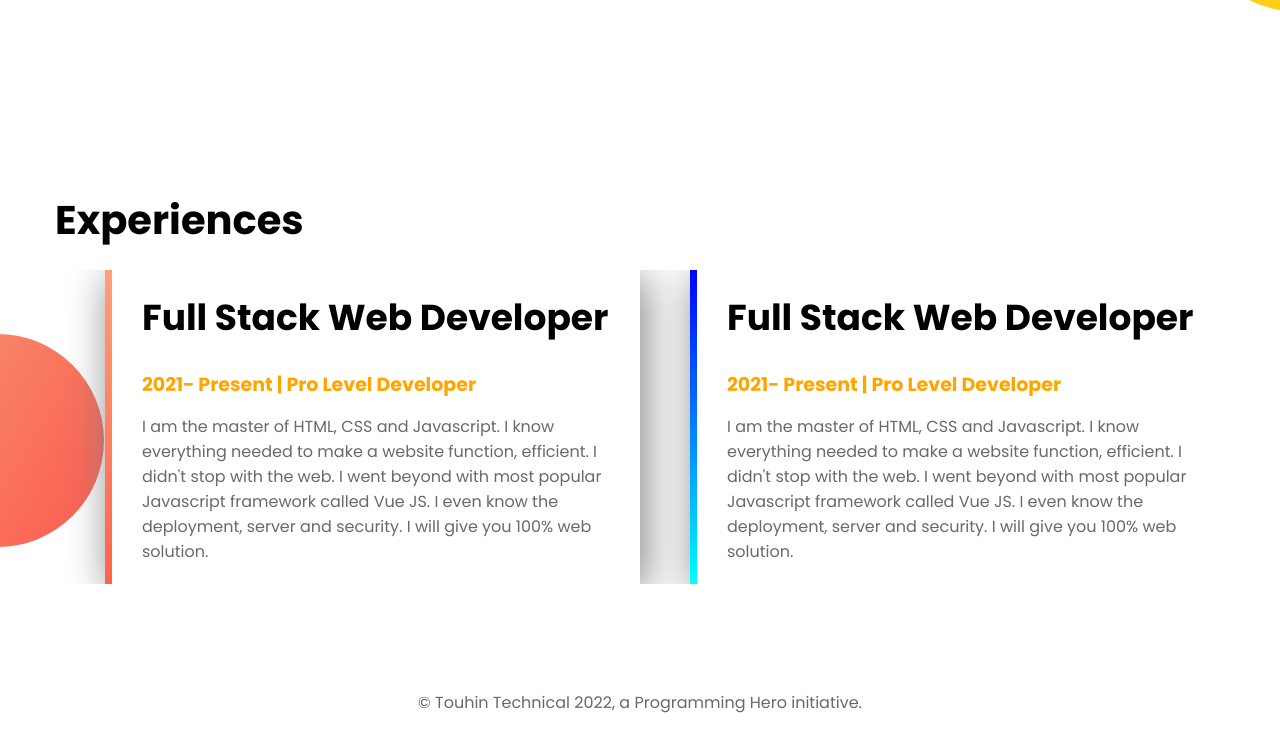
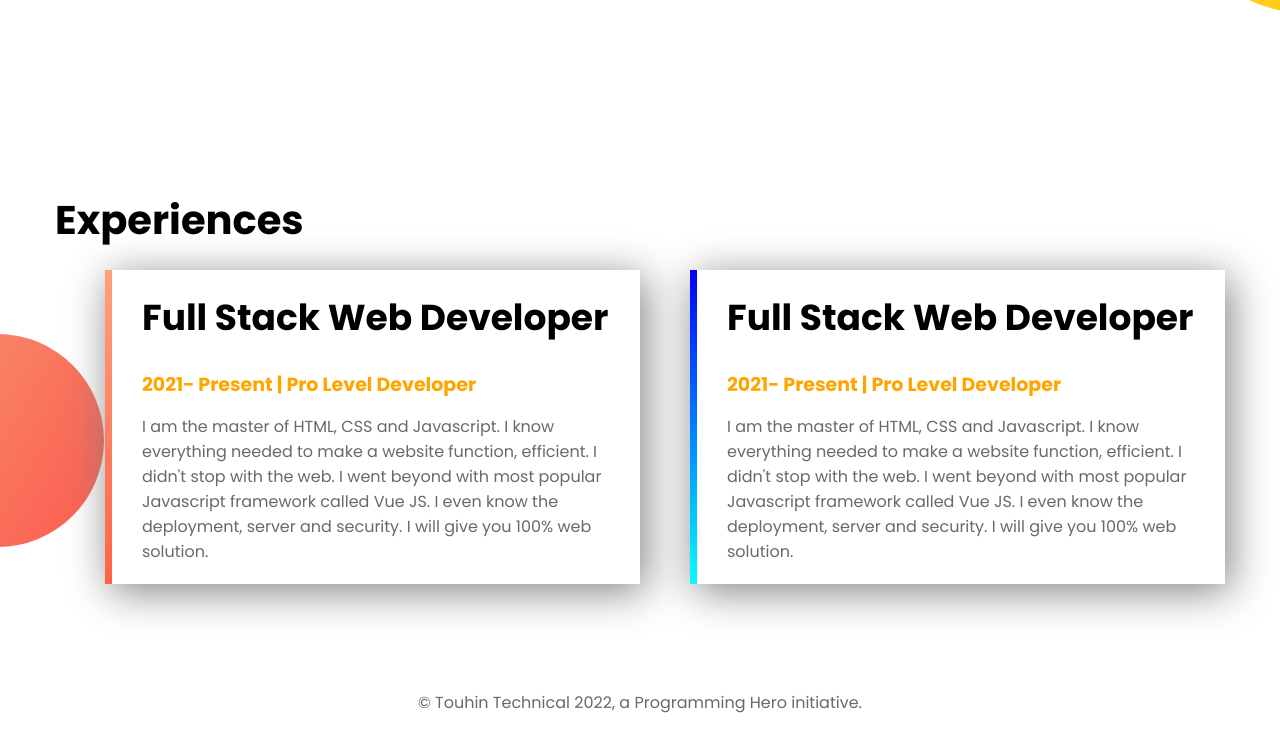
Before and after one commit to TouhinTechnical/developerTouhin-portfolio, a plain HTML site: page index.html in a window 1280 px wide. Shown: the part 1110-1840 px from the top of the page. Drawn offline with Linux system fonts and the light colour scheme.

Commit message:
index file simple change

```diff
--- a/index.html
+++ b/index.html
@@ -58,9 +58,9 @@
     </section>
     <section class="servive-section bg-banner-ser h-500">
         <div class="container">
-            <div class="main-service clearfix">
+            <div class="main-service">
                 <h2 class="ser-title">Experiences</h2>
-                <div class="service-content clearfix">
+                <div class="service-content">
                     <div class="leftSide-content" id="full-stack">
                         <h2 class="ser-content-h">full stack web developer</h2>
                         <h4 class="ser-content-subTitle">2021- Present | pro level developer</h4>
```
